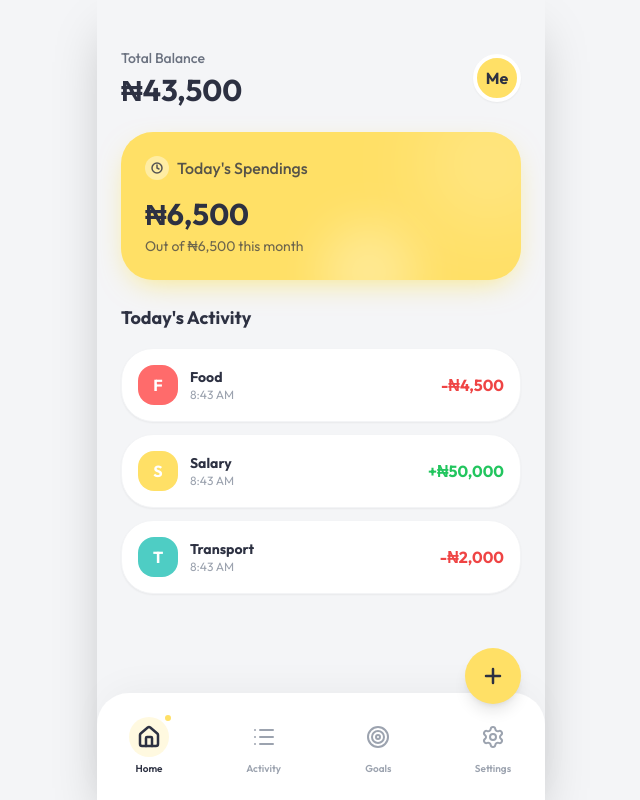
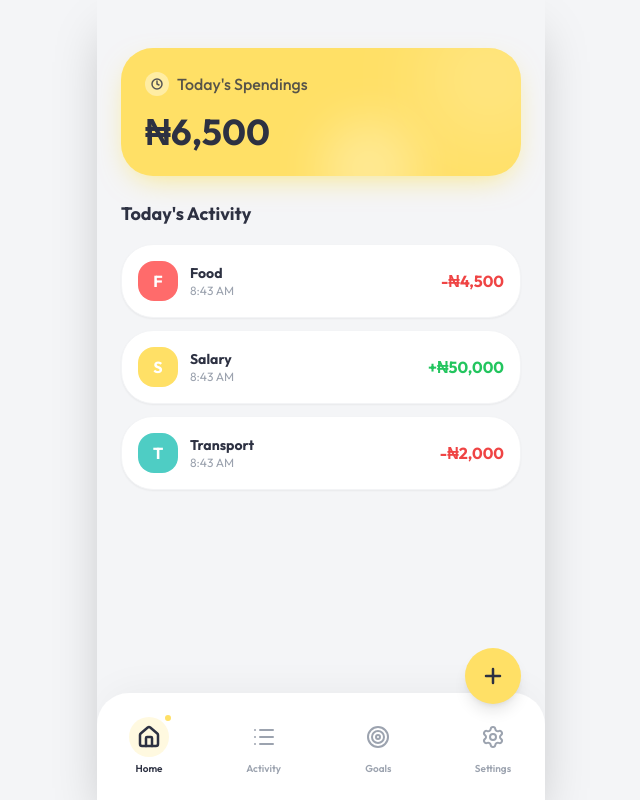
Before and after one commit to UsmanArazak/Vex, a React (Vite) app: page / in a window 1280 px wide. Shown: the whole page, without its empty margins (319-959 px from the left). Built offline with nearby package versions, Linux system fonts and the light colour scheme.

Commit message:
fix: Phase 1 Dashboard and Global Add Modal

```diff
--- a/src/App.jsx
+++ b/src/App.jsx
@@ -4,9 +4,12 @@ import Dashboard from './pages/Dashboard';
 import Transactions from './pages/Transactions';
 import Goals from './pages/Goals';
 import Settings from './pages/Settings';
+import TransactionModal from './components/TransactionModal';
 
 function App() {
   const [currentPath, setCurrentPath] = useState('dashboard');
+  const [isGlobalAddOpen, setIsGlobalAddOpen] = useState(false);
+  const [refreshKey, setRefreshKey] = useState(0);
 
   const renderContent = () => {
     switch (currentPath) {
@@ -24,8 +27,19 @@ function App() {
   };
 
   return (
-    <Layout currentPath={currentPath} onNavigate={setCurrentPath}>
-      {renderContent()}
+    <Layout
+      currentPath={currentPath}
+      onNavigate={setCurrentPath}
+      onOpenAdd={() => setIsGlobalAddOpen(true)}
+    >
+      <div key={refreshKey}>
+        {renderContent()}
+      </div>
+      <TransactionModal
+        isOpen={isGlobalAddOpen}
+        onClose={() => setIsGlobalAddOpen(false)}
+        onSaved={() => setRefreshKey(k => k + 1)}
+      />
     </Layout>
   );
 }
--- a/src/components/Layout.jsx
+++ b/src/components/Layout.jsx
@@ -1,7 +1,7 @@
 import React from 'react';
 import { Home, List, Target, Settings, Plus } from 'lucide-react';
 
-const Layout = ({ children, currentPath, onNavigate }) => {
+const Layout = ({ children, currentPath, onNavigate, onOpenAdd }) => {
   const navItems = [
     { id: 'dashboard', icon: Home, label: 'Home' },
     { id: 'transactions', icon: List, label: 'Activity' },
@@ -12,7 +12,7 @@ const Layout = ({ children, currentPath, onNavigate }) => {
   return (
     <div className="flex justify-center min-h-screen bg-brand-gray w-full">
       {/* Mobile container - restricts width on desktop to look like an app */}
-      <div className="w-full max-w-md bg-brand-gray min-h-screen relative shadow-2xl flex flex-col">
+      <div className="w-full max-w-md bg-brand-gray h-screen relative shadow-2xl flex flex-col overflow-hidden">
 
         {/* Main Content Area */}
         <main className="flex-1 overflow-y-auto pb-24 hide-scrollbar">
@@ -21,7 +21,7 @@ const Layout = ({ children, currentPath, onNavigate }) => {
 
         {/* Floating Add Button */}
         <button
-          onClick={() => onNavigate('transactions')}
+          onClick={onOpenAdd}
           className="absolute bottom-24 right-6 bg-brand-gold text-brand-charcoal p-4 rounded-full shadow-lg hover:shadow-xl transition-transform active:scale-95 z-20 flex items-center justify-center"
           aria-label="Add Transaction"
         >
--- a/src/pages/Dashboard.jsx
+++ b/src/pages/Dashboard.jsx
@@ -52,16 +52,6 @@ const Dashboard = () => {
 
   return (
     <div className="p-6 pt-12 space-y-6">
-      <header className="flex justify-between items-center mb-6">
-        <div>
-          <p className="text-sm text-gray-500 font-medium mb-1">Total Balance</p>
-          <h1 className="text-3xl font-bold text-brand-charcoal">{formatCurrency(totalBalance)}</h1>
-        </div>
-        <div className="w-12 h-12 rounded-full bg-brand-gold flex items-center justify-center border-4 border-white shadow-sm">
-          <span className="font-bold text-brand-charcoal">Me</span>
-        </div>
-      </header>
-
       {/* Today's Focus Card */}
       <section className="card bg-brand-gold relative overflow-hidden shadow-[0_10px_30px_-10px_rgba(255,215,0,0.5)] border-0">
         <div className="relative z-10">
@@ -72,10 +62,7 @@ const Dashboard = () => {
             Today's Spendings
           </h2>
           <div className="mt-4">
-            <p className="text-3xl font-bold">{formatCurrency(todayExpense)}</p>
-            <p className="text-sm text-brand-charcoal/70 mt-1">
-              Out of {formatCurrency(currentMonthExpense)} this month
-            </p>
+            <p className="text-4xl font-bold">{formatCurrency(todayExpense)}</p>
           </div>
         </div>
         <div className="absolute -right-8 -top-8 w-32 h-32 bg-white/20 rounded-full blur-2xl"></div>
```
